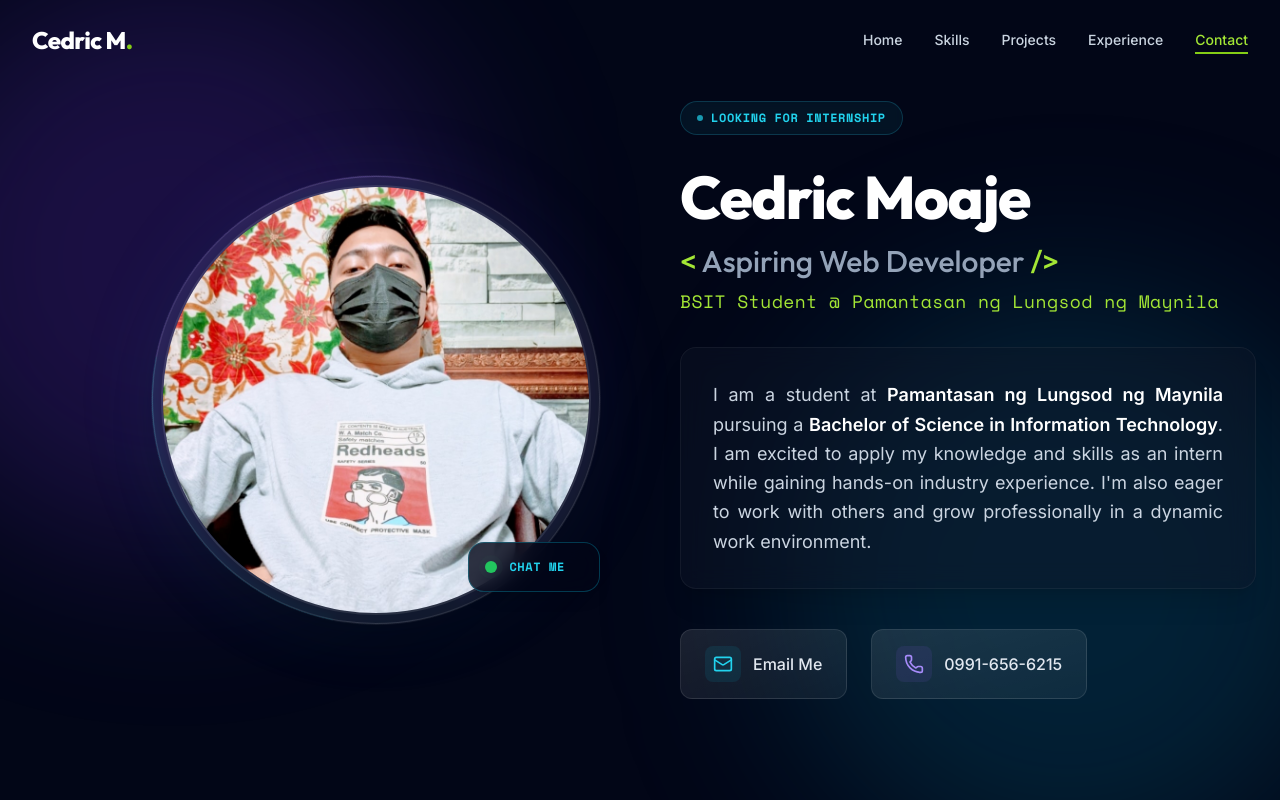
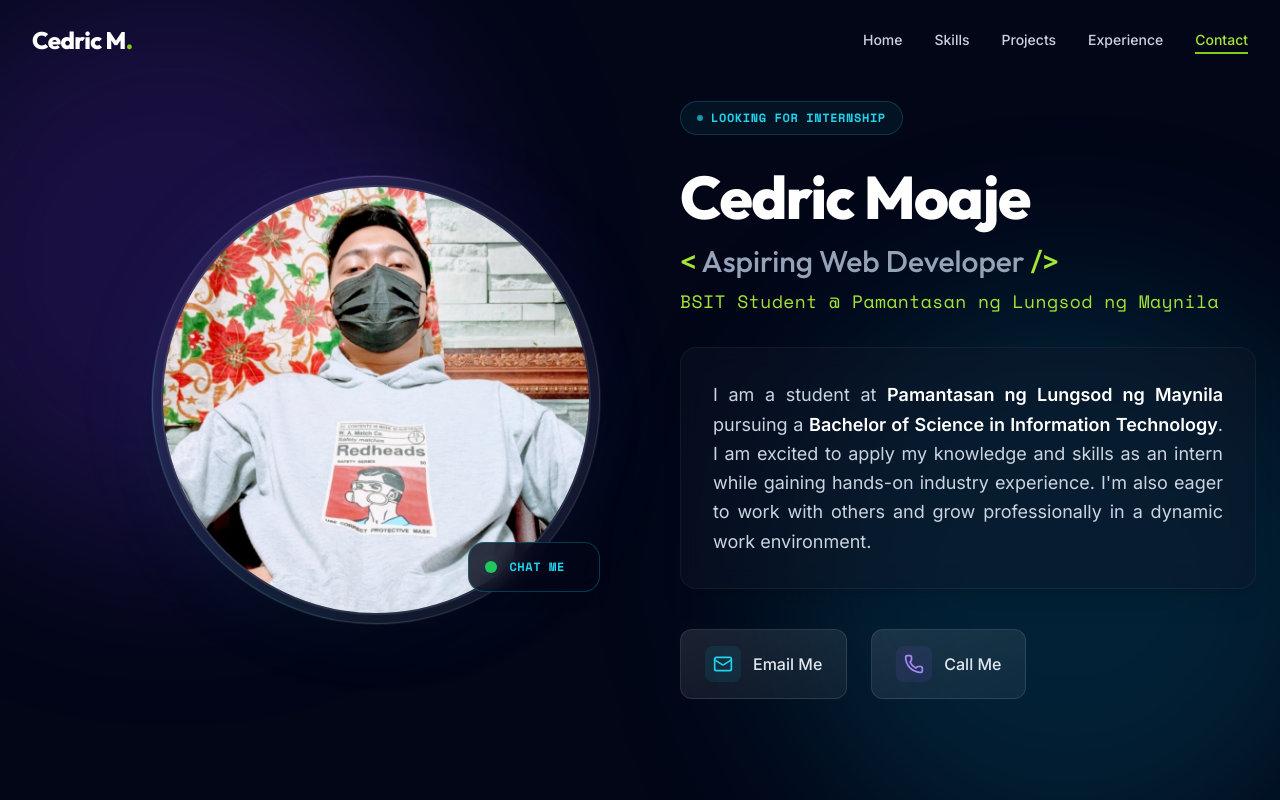
Before and after one commit to NyowBie/darklight-portfolio, a React (Vite) app: page / in a window 1280 px wide. Shown: the top 800 px of the page. Built offline with nearby package versions, Linux system fonts and the light colour scheme.

Commit message:
contact me button

```diff
--- a/src/components/Hero.jsx
+++ b/src/components/Hero.jsx
@@ -122,7 +122,7 @@ const Hero = () => {
                             <div className="p-2 rounded-lg bg-violet-500/10 text-violet-400 group-hover:bg-violet-500 group-hover:text-white transition-colors">
                                 <Phone size={20} />
                             </div>
-                            <span className="text-slate-200 font-medium font-outfit">0991-656-6215</span>
+                            <span className="text-slate-200 font-medium font-outfit">Call Me</span>
                         </motion.a>
                     </div>
 
```
